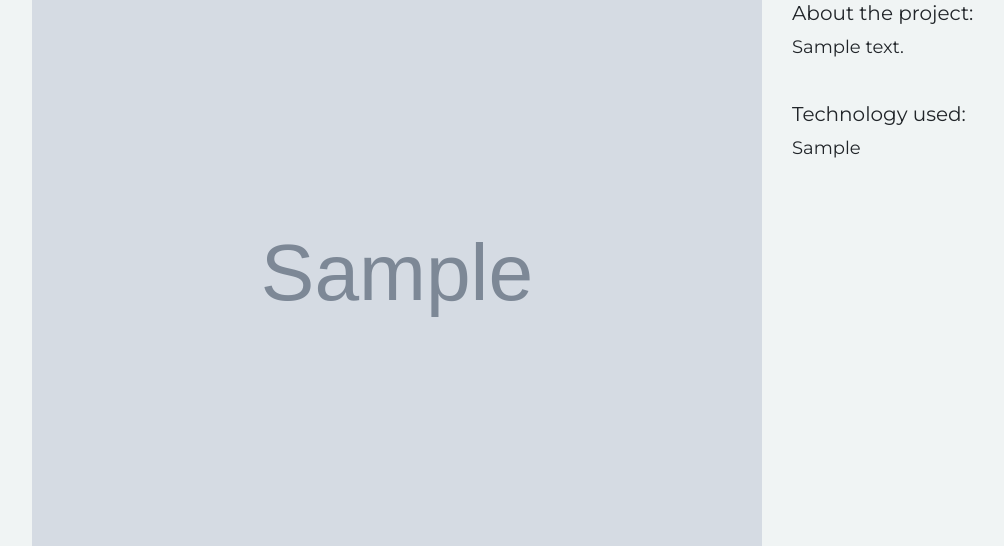
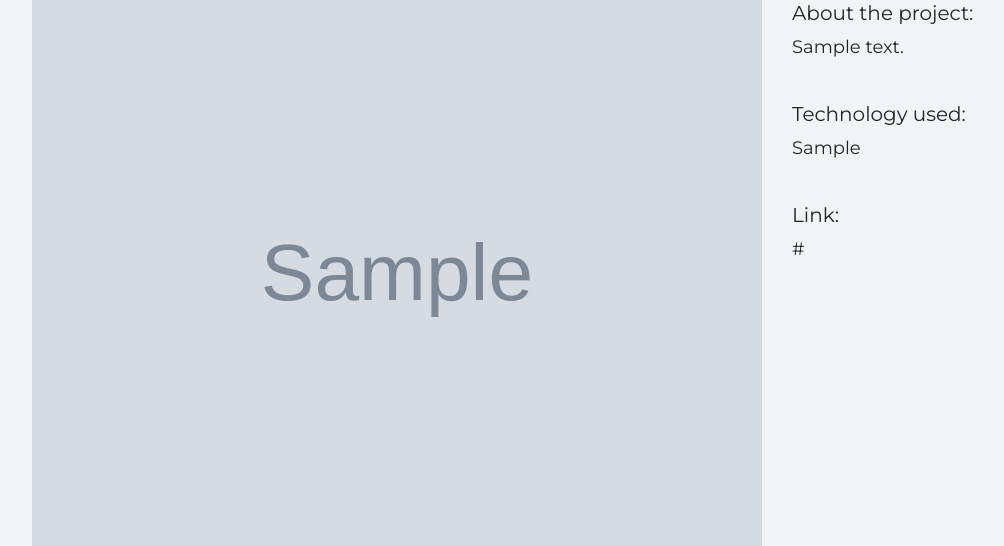
Before and after one commit to k-cardon/final_portfolio, a Django app: page /projects/1/ in a window 1280 px wide. Shown: the part 153-699 px from the top of the page, without its empty margins (53-1057 px from the left). Run offline with Django 4.2, Linux system fonts and the light colour scheme; tables that the repository leaves empty hold one stand-in row (values such as "Sample post"); grey boxes marked "Sample" are stand-in pictures; some libraries are stand-ins or nearby versions.

Commit message:
added link field to project model and template

```diff
--- a/projects/models.py
+++ b/projects/models.py
@@ -5,6 +5,7 @@ class Project(models.Model):
     title = models.CharField(max_length=100)
     description = models.TextField()
     technology = models.CharField(max_length=20)
+    link = models.URLField(max_length=200, blank=True)
     image = models.FileField(upload_to="project_images/", blank=True)
 
     def __str__(self):
--- a/projects/templates/projects/project_detail.html
+++ b/projects/templates/projects/project_detail.html
@@ -29,6 +29,9 @@
         <br>
         <h5>Technology used:</h5>
         <p>{{ project.technology }}</p>
+        <br>
+        <h5>Link:</h5>
+        <p>{{ project.link }}</p>
     </div>
 </div>
 {% endblock page_content %}
```
Also changed, not shown: projects/migrations/0002_project_link.py (added).
